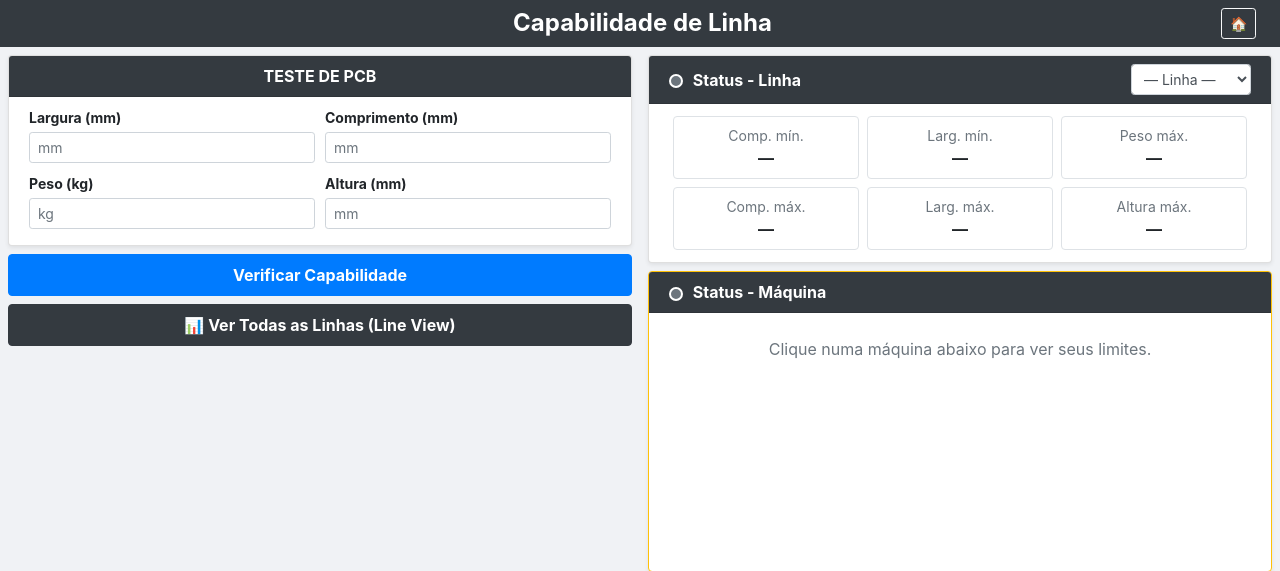
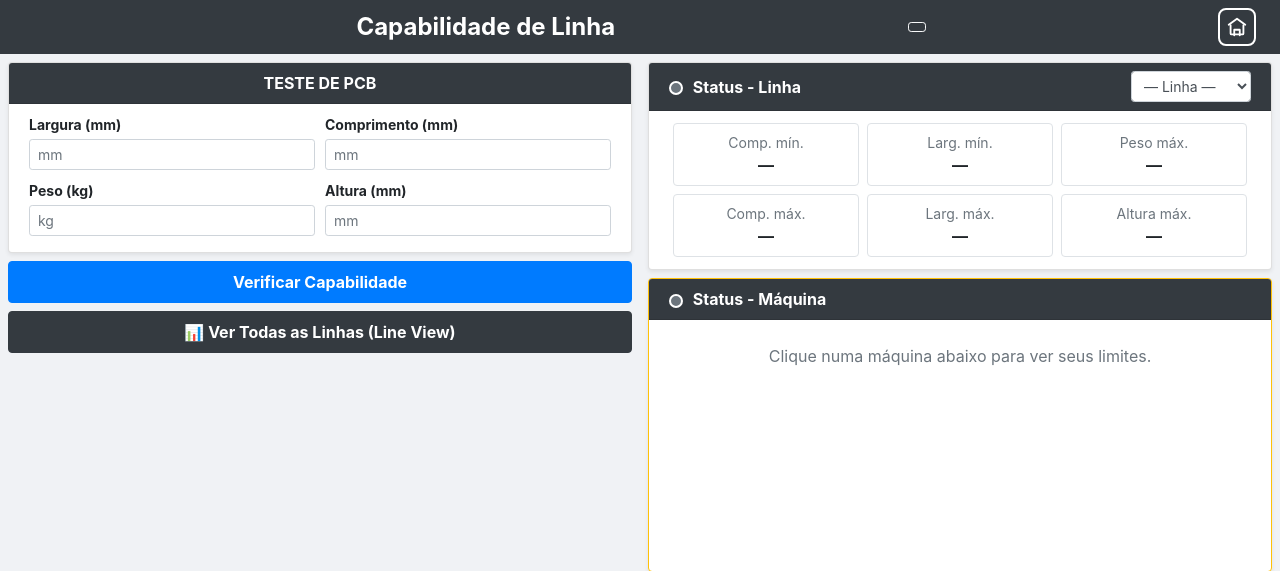
Before and after one commit to LcLinces/TCC-LineCapabilityTool, a Flask app: page /capability in a window 1280 px wide. Shown: the top 571 px of the page. Run offline with Flask 3, Linux system fonts and the light colour scheme; data comes from the database, SQL or seed files in the repository.

Commit message:
Criação de tela principal e mudanças no botão home

```diff
--- a/codes/app.py
+++ b/codes/app.py
@@ -5,6 +5,10 @@ from capability import avaliar_linha, calcular_linha
 app = Flask(__name__)
 
 @app.route('/')
+def home():
+    return render_template('home.html')
+
+@app.route('/maquinas')
 def index():
     return render_template('index.html')
 
--- a/codes/templates/base.html
+++ b/codes/templates/base.html
@@ -136,6 +136,27 @@
       opacity: .6;
       font-size: .8rem;
     }
+
+
+  .btn-home-clean {
+  display: inline-flex;
+  align-items: center;
+  justify-content: center;
+  width: 34px;
+  height: 34px;
+  border: 2px solid currentColor;
+  border-radius: 8px;
+  color: #fff;
+  background: transparent;
+  transition: background 0.15s, color 0.15s;
+  text-decoration: none;
+  flex-shrink: 0;
+  }
+  .btn-home-clean:hover {
+  background: rgba(255,255,255,0.15);
+  color: #fff;
+  text-decoration: none;
+  }
   </style>
 </head>
 <body>
--- a/codes/templates/capability.html
+++ b/codes/templates/capability.html
@@ -9,7 +9,15 @@
   <div class="cap-header bg-dark text-white d-flex justify-content-between align-items-center px-4 py-2">
     <div style="width:40px;"></div>
     <h4 class="mb-0 font-weight-bold">Capabilidade de Linha</h4>
-    <a href="/" class="btn btn-sm btn-outline-light" title="Voltar ao início">🏠</a>
+    <a href="/" class="btn btn-sm btn-outline-light" title="Voltar ao início">
+    <a href="/" class="btn-home-clean" title="Voltar ao início">
+      <svg xmlns="http://www.w3.org/2000/svg" width="22" height="22" viewBox="0 0 24 24"
+           fill="none" stroke="currentColor" stroke-width="2" stroke-linecap="round" stroke-linejoin="round">
+        <path d="M3 9.5L12 3l9 6.5"></path>
+        <path d="M5 10v9a1 1 0 0 0 1 1h12a1 1 0 0 0 1-1v-9"></path>
+        <path d="M9 21v-6h6v6"></path>
+      </svg>
+    </a>
   </div>
 
   <!-- ══════════════════════════════════════════ -->
@@ -218,6 +226,26 @@
   /* Cor do texto dos valores dos parâmetros */
   .valor-ok  { color: #28a745 !important; }
   .valor-nok { color: #dc3545 !important; }
+
+  .btn-home-clean {
+  display: inline-flex;
+  align-items: center;
+  justify-content: center;
+  width: 38px;
+  height: 38px;
+  border: 2px solid currentColor;
+  border-radius: 8px;
+  color: #fff;
+  background: transparent;
+  transition: background 0.15s, color 0.15s;
+  text-decoration: none;
+  }
+  .btn-home-clean:hover {
+  background: rgba(255,255,255,0.15);
+  color: #fff;
+  text-decoration: none;
+  }
+
 </style>
 
 {% endblock %}
```
Also changed, not shown: codes/templates/home.html (added, +101 -0 lines), codes/templates/index.html (+19 -11 lines).
